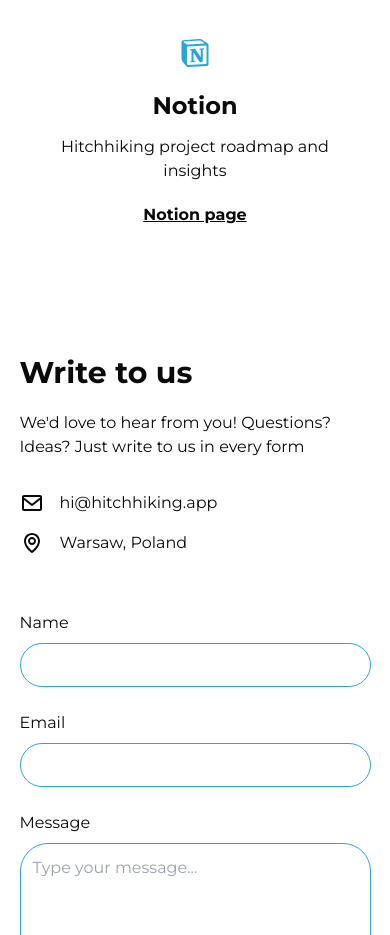
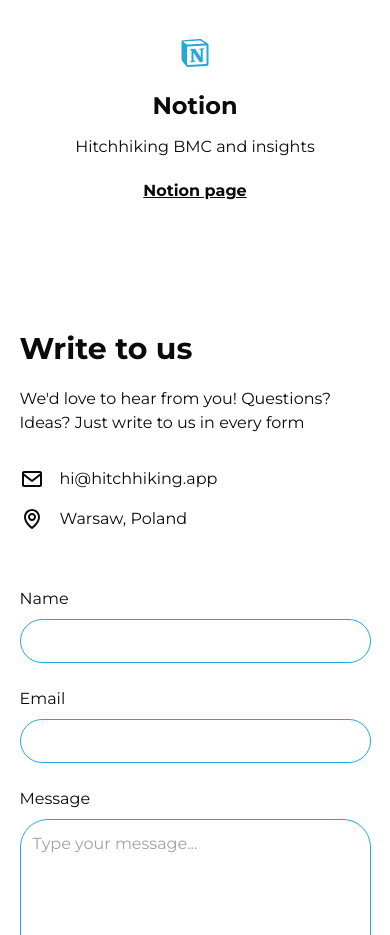
Before and after one commit to hitchhiking-app/hitchhiking-app.github.io, a plain HTML site: page contacts.html in a window 390 px wide. Shown: the part 860-1795 px from the top of the page. Drawn offline with nearby package versions, Linux system fonts and the light colour scheme.

Commit message:
Add files via upload

```diff
--- a/contacts.html
+++ b/contacts.html
@@ -96,8 +96,8 @@
         <h3 class="mb-3 text-2xl leading-[1.4] font-bold md:text-3xl lg:mb-4 lg:text-3xl">
             Notion
         </h3>
-        <p class="mb-5 md:mb-6">Hitchhiking project roadmap and insights</p>
-        <a class="font-bold underline" href="https://www.notion.so/22ee4f53c2e180e788d6edd14d9f33f3?v=22ee4f53c2e180149764000c21465167&source=copy_link" target="_blank">Notion page</a>
+        <p class="mb-5 md:mb-6">Hitchhiking BMC and insights</p>
+        <a class="font-bold underline" href="https://succulent-thursday-c73.notion.site/236e4f53c2e180f98dcac822f2ef16f5?v=236e4f53c2e18110ab18000c97943bcb" target="_blank">Notion page</a>
     </div>
 </div>
 
```
